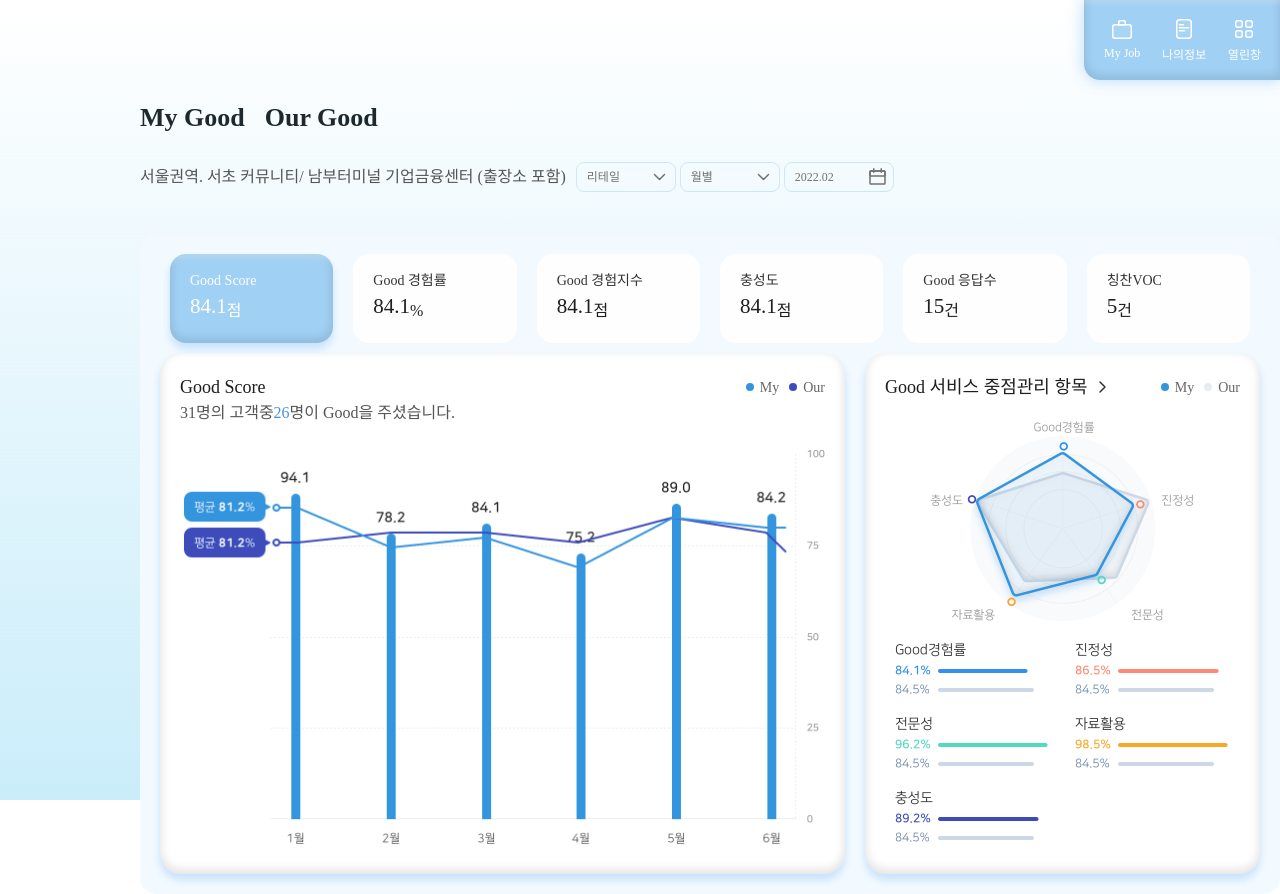
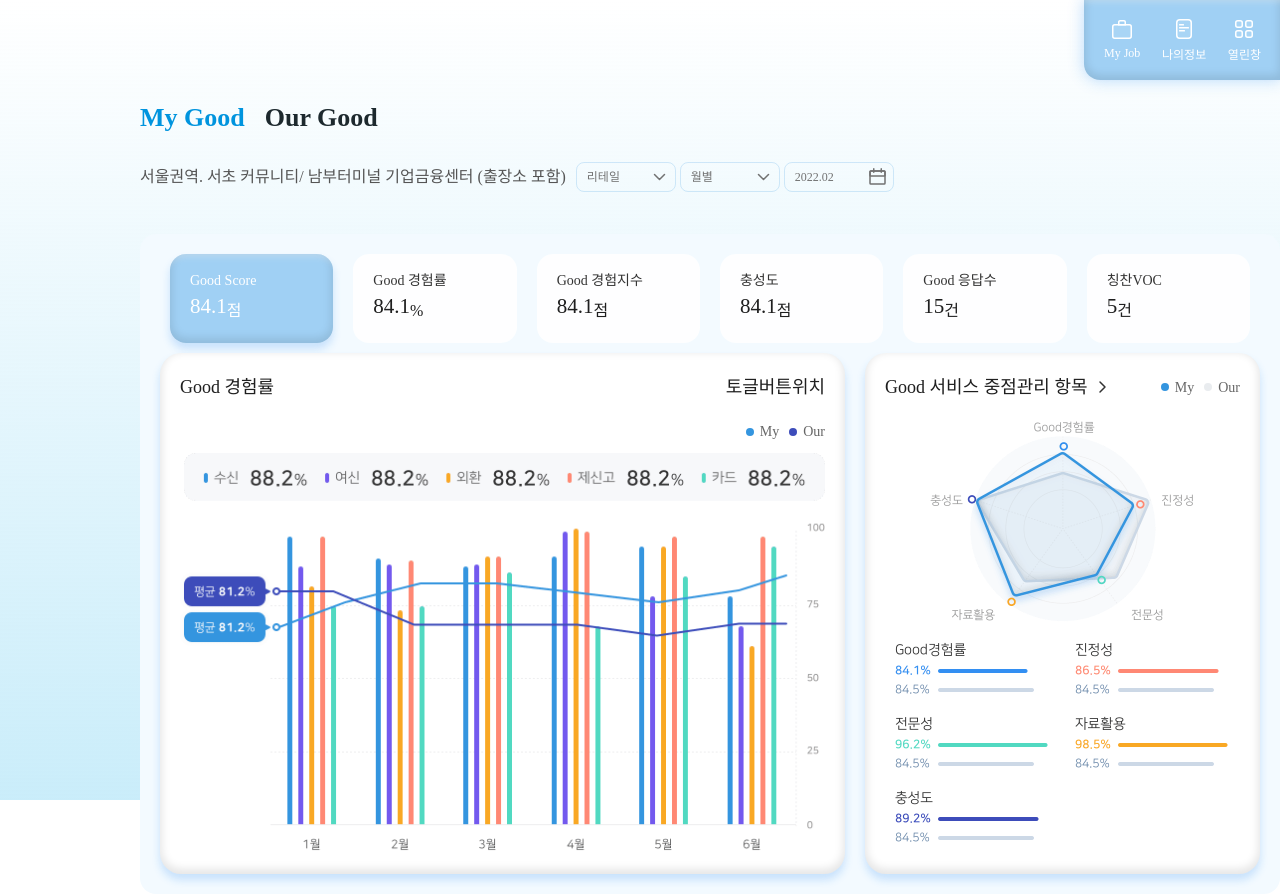
Before and after one commit to csdp0106o2ux/sinhanProject, a React (Create React App) app: page / in a window 1280 px wide. Shown: the top 894 px of the page. Built offline with nearby package versions, Linux system fonts and the light colour scheme.

Commit message:
feat: add ExperienceCard components

```diff
--- /dev/null
+++ b/src/pages/goodTab1/components/experienceCard/ExperienceCard.jsx
@@ -0,0 +1,94 @@
+import React from 'react';
+import { styled } from 'styled-components';
+
+import GraphImage from '../../../../assets/images/goodExperienceGraph.png';
+
+const Container = styled.div`
+    margin-right: 10px;
+    padding: 20px;
+    width: 685px;
+    height: 521px;
+    border-radius: 21px;
+    box-shadow: 0 6px 8px 0 rgba(27, 131, 242, 0.2), inset 0 -3px 8px 2px rgba(0, 0, 0, 0.1);
+    background-color: ${(props) => props.theme.white};
+`;
+
+const SpaceWrap = styled.div`
+    margin-bottom: 20px;
+    display: flex;
+    justify-content: space-between;
+    align-items: center;
+`;
+
+const Title = styled.span`
+    font-family: NanumSquareOTFEB;
+    font-size: 18px;
+    font-weight: normal;
+    font-stretch: normal;
+    font-style: normal;
+    line-height: 1.56;
+    letter-spacing: normal;
+    color: #1f1f1f;
+`;
+
+const FlexWrap = styled.div`
+    margin-bottom: 10px;
+    display: flex;
+    justify-content: flex-end;
+`;
+
+const LabelWrap = styled.div`
+    ${({ margin }) => margin && 'margin-right: 10px'};
+    display: flex;
+    align-items: center;
+`;
+
+const Label = styled.div`
+    margin-right: 6px;
+    width: 8px;
+    height: 8px;
+    background-color: ${(props) => (props.light ? props.theme.summerSky : props.theme.freeSpeechBlue)};
+    border-radius: 20px;
+`;
+
+const LabelText = styled.span`
+    opacity: 0.9;
+    font-family: NanumSquareOTFR;
+    font-size: 14px;
+    font-weight: normal;
+    font-stretch: normal;
+    font-style: normal;
+    line-height: 1.5;
+    letter-spacing: normal;
+    color: ${(props) => props.theme.dimGray};
+`;
+
+const Graph = styled.img`
+    width: 645px;
+    height: 402px;
+    object-fit: contain;
+`;
+
+const ExperienceCard = () => {
+    return (
+        <Container>
+            <SpaceWrap>
+                <Title>Good 경험률</Title>
+                <Title>토글버튼위치</Title>
+            </SpaceWrap>
+            <FlexWrap>
+                <LabelWrap margin>
+                    <Label light />
+                    <LabelText>My</LabelText>
+                </LabelWrap>
+                <LabelWrap>
+                    <Label />
+                    <LabelText>Our</LabelText>
+                </LabelWrap>
+            </FlexWrap>
+            <Graph src={GraphImage} />
+        </Container>
+    );
+};
+
+export default ExperienceCard;
--- a/src/pages/goodTab1/components/scoreCard/ScoreCard.jsx
+++ b/src/pages/goodTab1/components/scoreCard/ScoreCard.jsx
@@ -51,7 +51,7 @@ const UnitText = styled.span`
 
 const ScoreCard = (props) => {
     return (
-        <Container checked={props.checked}>
+        <Container checked={props.checked} onClick={props.onClick}>
             <Title checked={props.checked}>{props.title}</Title>
             <TextWrap>
                 <NumText checked={props.checked}>{props.score}</NumText>
--- a/src/pages/goodTab1/index.jsx
+++ b/src/pages/goodTab1/index.jsx
@@ -9,6 +9,7 @@ import RadarCard from './components/radarCard/RadarCard';
 import KeywordCard from '../../components/keywordCard/KeywordCard';
 import KeywordList from '../../components/keywordList/KeywordList';
 import ComplimentCard from './components/complimentCard/ComplimentCard';
+import ExperienceCard from './components/experienceCard/ExperienceCard';
 
 const GoodTab1 = () => {
     const [dropDown, setDropDown] = useState([]);
@@ -89,7 +90,7 @@ const GoodTab1 = () => {
         <Container>
             <BoardTitleWrap>
                 <FlexWrap>
-                    <BoardTitle>My Good</BoardTitle>
+                    <BoardTitle checked>My Good</BoardTitle>
                     <BoardTitle right>Our Good</BoardTitle>
                 </FlexWrap>
                 <BannerWrap>
@@ -111,11 +112,30 @@ const GoodTab1 = () => {
                 <ScoreWrap>
                     <FlexWrap>
                         {score?.map((item) => (
-                            <ScoreCard key={item.id} checked={item.checked} title={item.title} score={item.score} unit={item.unit} />
+                            <ScoreCard
+                                key={item.id}
+                                checked={item.checked}
+                                title={item.title}
+                                score={item.score}
+                                unit={item.unit}
+                                // onClick={() => {
+                                //     setScore(
+                                //         score.map((list) => {
+                                //             if (item.checked === list.checked) {
+                                //                 return {
+                                //                     ...list,
+                                //                     checked: false,
+                                //                 };
+                                //             }
+                                //         })
+                                //     );
+                                // }}
+                            />
                         ))}
                     </FlexWrap>
                     <FlexWrap>
-                        <ScoreGraphCard />
+                        <ExperienceCard />
+                        {/* <ScoreGraphCard /> */}
                         <RadarCard />
                     </FlexWrap>
                 </ScoreWrap>
```
Also changed, not shown: src/assets/images/goodExperienceGraph.png (added).
